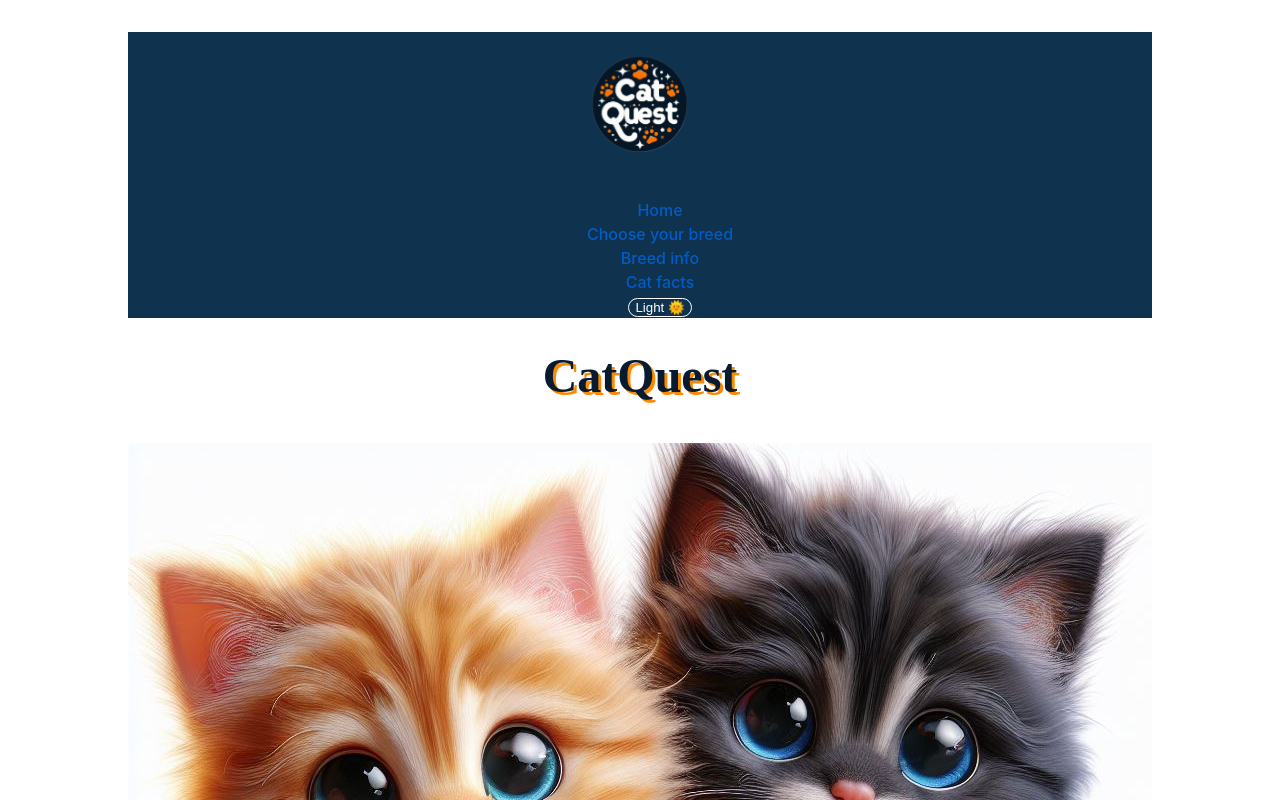
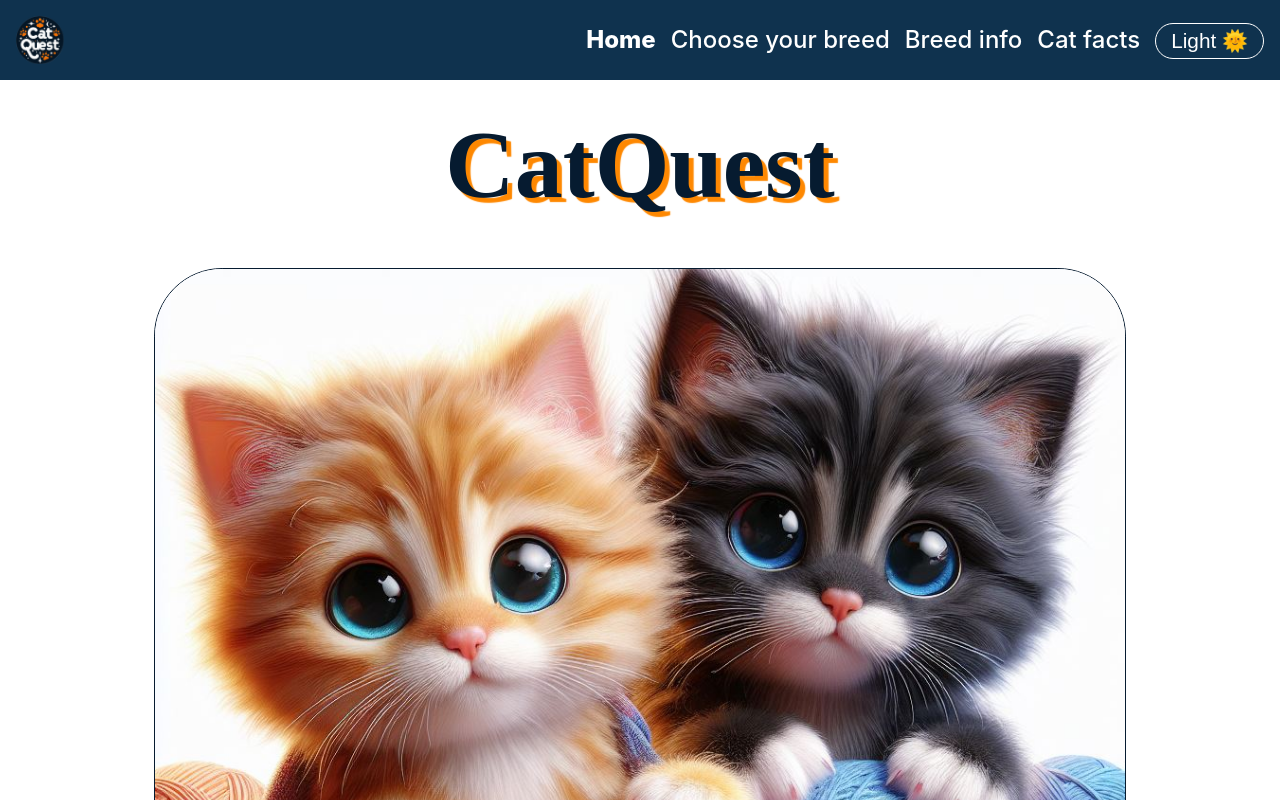
Before and after one commit to KateKlu/CatQuest, a React (Vite) app: page / in a window 1280 px wide. Shown: the top 800 px of the page. Built offline with nearby package versions, Linux system fonts and the light colour scheme; a web font is replaced by a local one.

Commit message:
add style home, header, footer

```diff
--- a/index.html
+++ b/index.html
@@ -5,6 +5,10 @@
       <link rel="icon" type="image/svg+xml" href="/public/icon.png" />
       <meta name="viewport" content="width=device-width, initial-scale=1.0" />
       <title>CatQuest</title>
+      <script
+         src="https://kit.fontawesome.com/ca9d744fce.js"
+         crossorigin="anonymous"
+      ></script>
    </head>
    <body>
       <div id="root"></div>
--- a/src/components/app/App.css
+++ b/src/components/app/App.css
@@ -1,21 +1,9 @@
 #root {
-   max-width: 1280px;
-   margin: 0 auto;
-   padding: 2rem;
-   text-align: center;
-}
-
-.logo {
-   height: 6em;
-   padding: 1.5em;
-   will-change: filter;
-   transition: filter 300ms;
-}
-.logo:hover {
-   filter: drop-shadow(0 0 2em #646cffaa);
-}
-.logo.react:hover {
-   filter: drop-shadow(0 0 2em #61dafbaa);
+   min-height: 100vh;
+   /*width: 100vw; */
+   display: flex;
+   flex-direction: column;
+   justify-content: space-between;
 }
 
 /* @keyframes logo-spin {
@@ -33,3 +21,10 @@
       animation: logo-spin 2 20s linear;
    }
 } */
+
+@media screen and (min-width: 800px) {
+   #root {
+      max-width: 1280px;
+      margin: 0 auto;
+   }
+}
--- a/src/components/footer/footer.css
+++ b/src/components/footer/footer.css
@@ -1,3 +1,17 @@
 .footer {
    background-color: var(--blue);
+   height: 2.5rem;
+   /* padding: 0.3rem 0.8rem; */
+   display: flex;
+   justify-content: center;
+   align-items: center;
 }
+
+footer p {
+   font-size: 1rem;
+   margin: 0;
+}
+
+footer a {
+   color: var(--light-color);
+}
--- a/src/components/header/Header.tsx
+++ b/src/components/header/Header.tsx
@@ -13,7 +13,7 @@ function Header() {
             <i className="fa-solid fa-bars" />
          </div>
          <ul className="nav-links">
-            <li>
+            <li className="nav-link">
                <NavLink
                   to=""
                   className={({ isActive }) =>
@@ -23,7 +23,7 @@ function Header() {
                   Home
                </NavLink>
             </li>
-            <li>
+            <li className="nav-link">
                <NavLink
                   to="search"
                   className={({ isActive }) =>
@@ -33,7 +33,7 @@ function Header() {
                   Choose your breed
                </NavLink>
             </li>
-            <li>
+            <li className="nav-link">
                <NavLink
                   to="search-breed"
                   className={({ isActive }) =>
@@ -43,7 +43,7 @@ function Header() {
                   Breed info
                </NavLink>
             </li>
-            <li>
+            <li className="nav-link">
                <NavLink
                   to="cat-facts"
                   className={({ isActive }) =>
@@ -53,7 +53,7 @@ function Header() {
                   Cat facts
                </NavLink>
             </li>
-            <li>
+            <li className="nav-link">
                <LightDark />
             </li>
          </ul>
--- a/src/components/header/header.css
+++ b/src/components/header/header.css
@@ -1,11 +1,74 @@
+:root {
+   --navbar-height: 3.5rem;
+   --navbar-paddingTB: 0.3rem;
+}
+
 .navbar {
+   height: var(--navbar-height);
    background-color: var(--blue);
+   display: flex;
+   justify-content: space-between;
+   padding: var(--navbar-paddingTB) 1rem;
+}
+
+.logo {
+   max-height: calc(var(--navbar-height) - var(--navbar-paddingTB) * 2);
+   border: none;
+   will-change: filter;
+   transition: filter 300ms;
+}
+.logo:hover {
+   filter: drop-shadow(0 0 2em #646cffaa);
+}
+
+.burger-menu-icon {
+   color: white;
+   /* font-size: 30px; */
+   font-size: calc(var(--navbar-height) - var(--navbar-paddingTB) * 2);
+   line-height: 1;
+}
+
+.nav-links {
+   display: none;
+}
+
+.nav-link {
+   margin-left: 15px;
+   font-size: 1.5rem;
+}
+
+.navlink {
+   color: var(--light-color);
+}
+
+.active-navlink {
+   font-weight: 800;
 }
 
 .light-dark {
+   font-size: 1.3rem;
    font-weight: 500;
    color: var(--light-color);
    background-color: transparent;
    border: 1px solid var(--light-color);
    border-radius: 50px;
+   padding: 5px 15px;
+   cursor: pointer;
 }
+/* Medium devices (tablets, 768px and up) */
+@media screen and (min-width: 768px) {
+   :root {
+      --navbar-height: 5rem;
+      --navbar-paddingTB: 1rem;
+   }
+
+   .burger-menu-icon {
+      display: none;
+   }
+
+   .nav-links {
+      display: flex;
+      justify-content: flex-end;
+      align-items: center;
+   }
+}
--- a/src/components/home-page/HomePage.tsx
+++ b/src/components/home-page/HomePage.tsx
@@ -5,6 +5,7 @@ import './home-page.css';
 function HomePage() {
    return (
       <div className="home">
+         <div className="container">
             <h1 className="app-title">CatQuest</h1>
             <img src={homeImg} alt="Two funny kittens" className="home-img" />
             <div className="btn-block">
@@ -19,6 +20,7 @@ function HomePage() {
                </Link>
             </div>
          </div>
+      </div>
    );
 }
 
--- a/src/components/home-page/home-page.css
+++ b/src/components/home-page/home-page.css
@@ -0,0 +1,65 @@
+.home {
+   display: flex;
+   flex-direction: column;
+   padding: 1.5rem;
+}
+
+.app-title {
+   font-size: 3.3rem;
+   text-shadow: 3px 3px 1px var(--orange);
+   margin-bottom: 30px;
+}
+
+.home-img {
+   width: 100%;
+   border-radius: 7%;
+   margin-bottom: 35px;
+}
+
+.btn-block {
+   display: flex;
+   flex-direction: column;
+}
+
+@media (min-width: 380px) {
+   .home {
+      padding: 2rem;
+   }
+
+   .app-title {
+      font-size: 4rem;
+      text-shadow: 4px 4px 1px var(--orange);
+      margin-bottom: 50px;
+   }
+
+   .home-img {
+      margin-bottom: 50px;
+   }
+}
+
+/* Small devices (landscape phones, 576px and up) */
+@media (min-width: 576px) {
+   .app-title {
+      font-size: 5.6rem;
+      text-shadow: 5px 5px 1px var(--orange);
+   }
+}
+
+/* Medium devices (tablets, 768px and up) */
+@media (min-width: 768px) {
+   .app-title {
+      font-size: 6rem;
+   }
+}
+
+/* Large devices (desktops, 992px and up) */
+@media (min-width: 992px) {
+}
+
+/* X-Large devices (large desktops, 1200px and up) */
+@media (min-width: 1200px) {
+}
+
+/* XX-Large devices (larger desktops, 1400px and up) */
+@media (min-width: 1400px) {
+}
--- a/src/styles/button.css
+++ b/src/styles/button.css
@@ -6,8 +6,9 @@
    font-size: 1.3rem;
    font-weight: 600;
    text-align: center;
-   color: white;
+   color: var(--light-color);
    text-shadow: 1px 1px 5px rgb(0, 0, 0, 0.7);
+   width: 100%;
    padding: 10px;
    margin-bottom: 10px;
    cursor: pointer;
--- a/src/styles/index.css
+++ b/src/styles/index.css
@@ -16,13 +16,18 @@
    background-color: var(--dark-color);
 }
 
-body {
+* {
    margin: 0;
+   padding: 0;
+   box-sizing: border-box;
+}
+
+/* body {
    display: flex;
    place-items: center;
    min-width: 320px;
    min-height: 100vh;
-}
+} */
 
 h1,
 h2 {
@@ -63,9 +68,17 @@ a:hover {
    color: rgb(0, 113, 241);
 }
 
+img {
+   border: 1px solid var(--dark-color);
+}
+
+.container {
+   margin: 0 auto;
+}
+
 .light-mode {
-  color: var(--dark-color);
-      background-color: var(--light-color);
+   color: var(--dark-color);
+   background-color: var(--light-color);
 }
 
 @media (prefers-color-scheme: light) {
@@ -77,3 +90,31 @@ a:hover {
       color: #747bff;
    }
 }
+
+@media (min-width: 380px) {
+}
+/* Small devices (landscape phones, 576px and up) */
+@media (min-width: 576px) {
+   .container {
+      width: 90%;
+   }
+}
+
+/* Medium devices (tablets, 768px and up) */
+@media (min-width: 768px) {
+   .container {
+      width: 80%;
+   }
+}
+
+/* Large devices (desktops, 992px and up) */
+@media (min-width: 992px) {
+}
+
+/* X-Large devices (large desktops, 1200px and up) */
+@media (min-width: 1200px) {
+}
+
+/* XX-Large devices (larger desktops, 1400px and up) */
+@media (min-width: 1400px) {
+}
```
Lines whose indentation alone changed are shown as unchanged.
